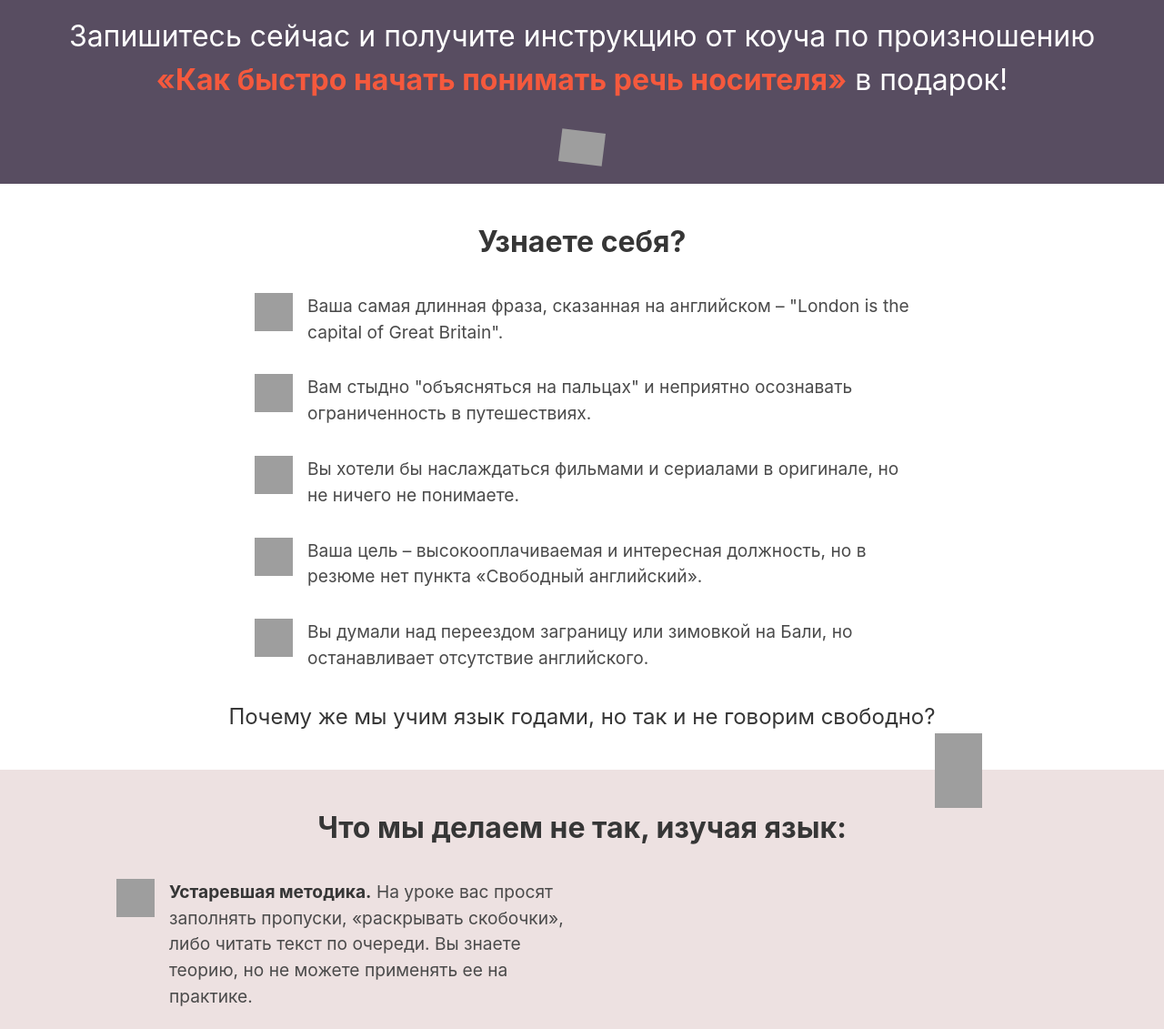
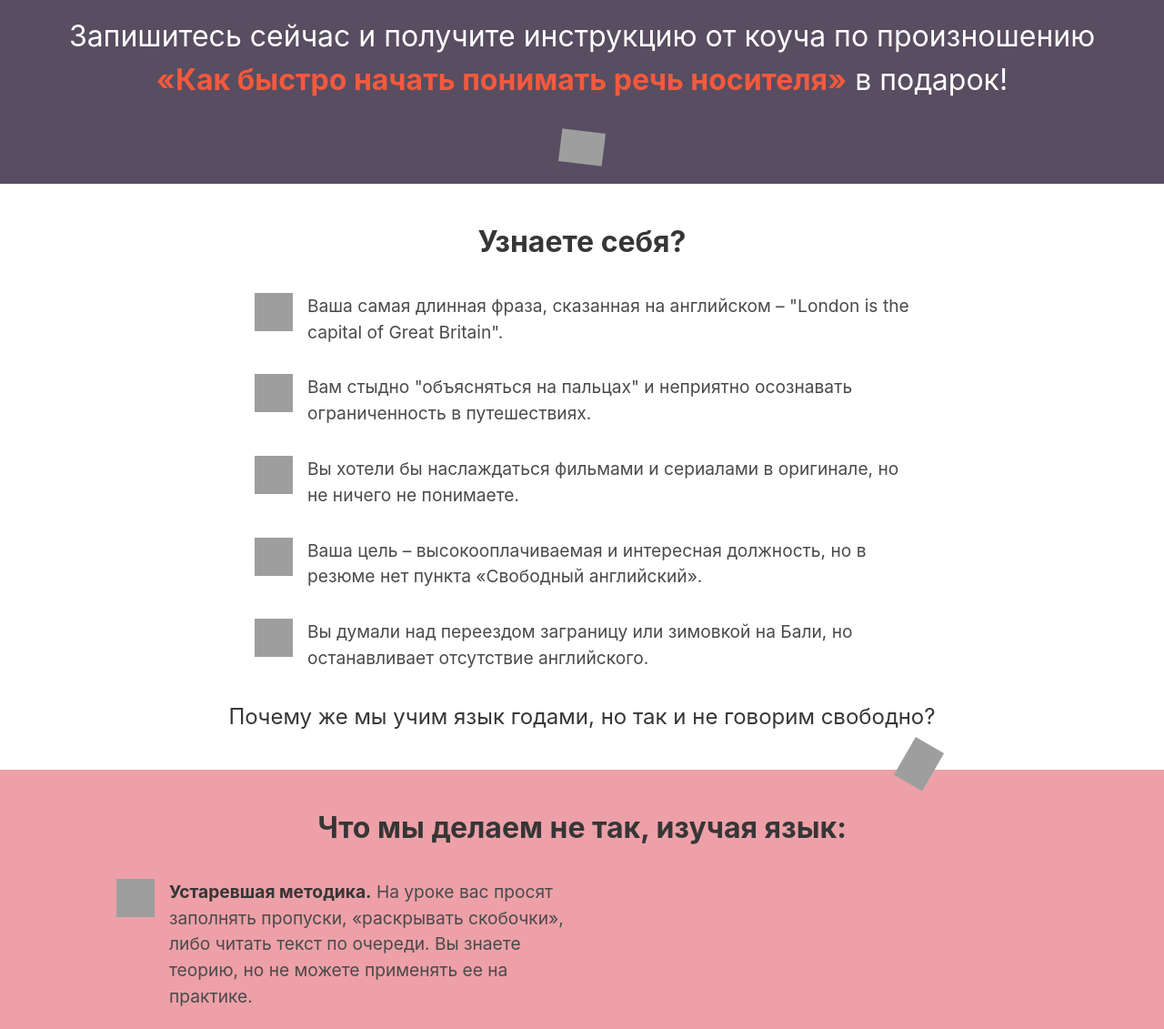
Before and after one commit to sayyesschool/sayyes-zoom, a PHP site: page / in a window 1280 px wide. Shown: the part 801-1932 px from the top of the page at 91% size. Run offline with PHP 8.4, Linux system fonts and the light colour scheme; some libraries are stand-ins or nearby versions; grey boxes are pictures that could not be loaded.

Commit message:
Update styles

```diff
--- a/scss/page.scss
+++ b/scss/page.scss
@@ -3,10 +3,14 @@
 #header {
     position: relative;
     text-align: center;
-    background-image: url('../img/hero.jpg');
+    background-image: url('../img/hero-mobile.jpg');
     background-position: center top;
     background-size: cover;
     z-index: 1;
+
+    @include for-desktop {
+        background-image: url('../img/hero-desktop.jpg');
+    }
 
     &::before {
         content: '';
@@ -164,12 +168,14 @@
             content: '';
             display: block;
             position: absolute;
-            background-image: url('https://u8.filesonload.ru/s/34qce4051/dae922b126caaef4b80b514cfcea0e1b/2bd187153074fa7752a854d7247617ff.png');
+            background-image: url('../img/arrow.png');
+            background-repeat: no-repeat;
             background-size: contain;
-            width: 52px;
-            height: 82px;
-            top: 100%;
-            left: 100%;
+            width: 90px;
+            height: 36px;
+            top: 70px;
+            right: -17px;
+            transform: scale(1, -1) rotate(240deg);
 
             @include lt-desktop {
                 display: none;
@@ -179,8 +185,8 @@
 }
 
 #problem {
-    background-color: #f49fa6;
-    background-color: #ede1e1;
+    background-color: #eda0a8;
+    //background-color: #ede1e1;
     padding-bottom: 0;
 
     .container {
@@ -200,8 +206,8 @@
     .image {
         display: block;
         width: 100%;
-        max-width: 360px;
-        margin: auto 3rem 0 auto;
+        max-width: 480px;
+        margin: auto 1rem 0 auto;
     }
 
     .media-list {
@@ -210,11 +216,26 @@
 
     .lead {
         font-size: 1.5rem;
-        margin-bottom: 2rem;
+        margin-bottom: 3rem;
         position: relative;
 
-        @include for-mobile {
-            text-align: center;
+        &::after {
+            content: '';
+            display: block;
+            position: absolute;
+            background-image: url('../img/arrow.png');
+            background-repeat: no-repeat;
+            background-size: contain;
+            width: 90px;
+            height: 36px;
+            top: 70px;
+            right: 2px;
+            transform: rotate(420deg);
+            z-index: 2;
+
+            @include lt-desktop {
+                display: none;
+            }
         }
     }
 }
@@ -233,7 +254,7 @@
 
     .background {
         position: relative;
-        background-image: url('../img/zoom-1.jpg');
+        background-image: url('../img/zoom.jpg');
         background-repeat: no-repeat;
         background-size: cover;
         background-position: top center;
```
Also changed, not shown: css/index.css.
